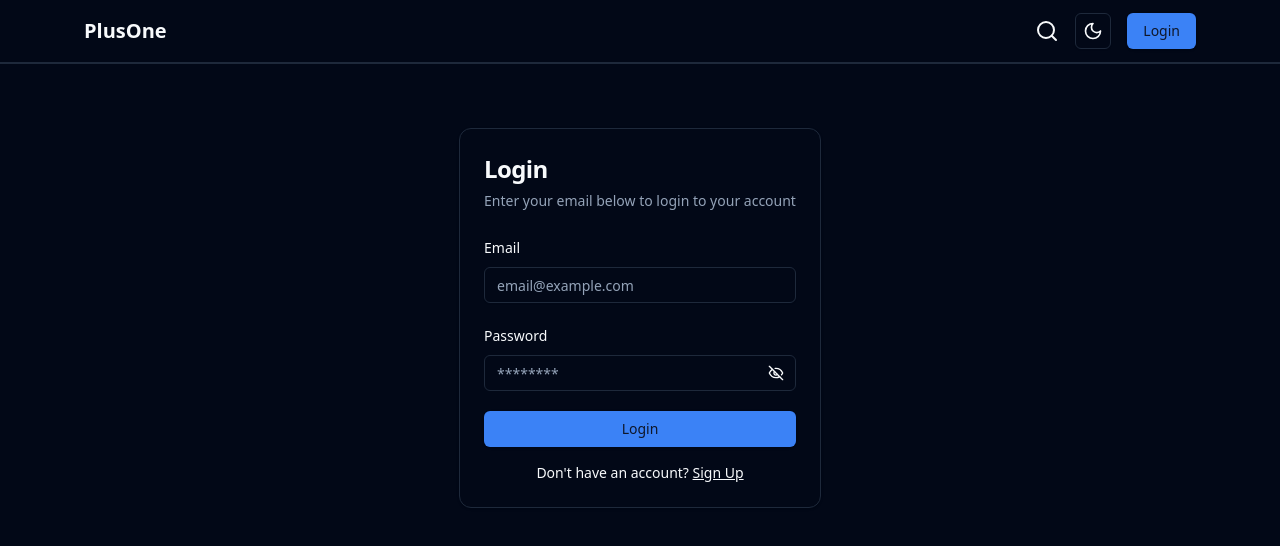
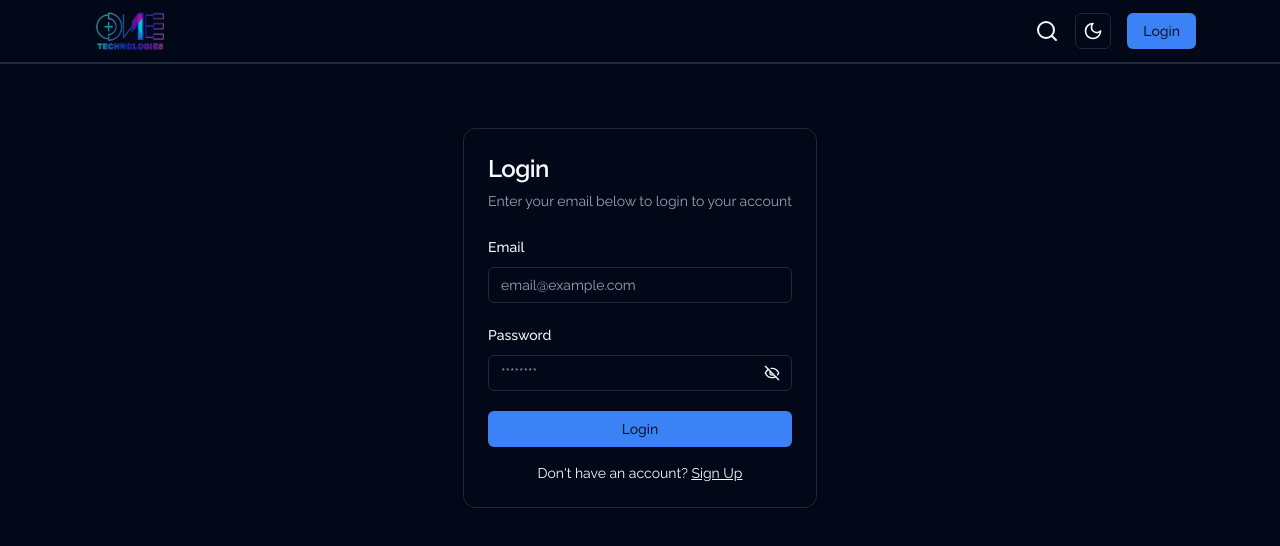
Before and after one commit to xeuxdev/Plusone, a React (Vite) app in the folder frontend/: page /login in a window 1280 px wide. Shown: the top 546 px of the page. Built offline with nearby package versions, Linux system fonts and the light colour scheme; no server answers.

Commit message:
update logo, add raleway font,

```diff
--- a/frontend/index.html
+++ b/frontend/index.html
@@ -2,9 +2,16 @@
 <html lang="en">
   <head>
     <meta charset="UTF-8" />
-    <link rel="icon" type="image/svg+xml" href="/vite.svg" />
+    <link rel="icon" type="image/svg+xml" href="/logo.svg" />
     <meta name="viewport" content="width=device-width, initial-scale=1.0" />
     <title>PlusOne Technologies Blog</title>
+
+    <link rel="preconnect" href="https://fonts.googleapis.com" />
+    <link rel="preconnect" href="https://fonts.gstatic.com" crossorigin />
+    <link
+      href="https://fonts.googleapis.com/css2?family=Raleway:ital,wght@0,100..900;1,100..900&display=swap"
+      rel="stylesheet"
+    />
   </head>
   <body>
     <div id="root"></div>
--- a/frontend/src/components/header/index.tsx
+++ b/frontend/src/components/header/index.tsx
@@ -25,7 +25,7 @@ export default function Header() {
       <header className="fixed inset-0 z-50 w-full h-16 border-b-2 bg-background">
         <div className="flex items-center justify-between h-full max-w-6xl px-5 mx-auto ">
           <Link to="/" className="flex items-center gap-2">
-            <span className="text-xl font-bold">PlusOne</span>
+            <img src="/logo.svg" className="w-16 md:w-20 lg:w-24" />
           </Link>
           <div className="flex items-center gap-4">
             <Icons.search
--- a/frontend/src/components/posts/comment-form.tsx
+++ b/frontend/src/components/posts/comment-form.tsx
@@ -40,9 +40,7 @@ export default function PostCommentForm({ post_id }: Props) {
       comment: comment,
       post_id: post_id,
     }).then(() => {
-      form.reset({
-        comment: "",
-      });
+      form.reset();
     });
   }
 
--- a/frontend/src/index.css
+++ b/frontend/src/index.css
@@ -1,6 +1,10 @@
 @tailwind base;
 @tailwind components;
 @tailwind utilities;
+
+* {
+  font-family: "Raleway", sans-serif;
+}
 
 @layer base {
   :root {
--- a/frontend/src/lib/http-helpers.ts
+++ b/frontend/src/lib/http-helpers.ts
@@ -39,7 +39,9 @@ export const APIs = {
   searchPosts: (query: string) => `/post/search?term=${query}`,
   createPost: "/post/create",
   editPost: (id: string) => `/post/${id}/edit`,
-  uploadBanner: "https://api.cloudinary.com/v1_1/dksup6zjc/image/upload",
+  uploadBanner: `https://api.cloudinary.com/v1_1/${
+    import.meta.env.VITE_UPLOAD_CLOUD_NAME
+  }/image/upload`,
 
   // comments
   createComment: (id: string) => `/post/${id}/comments/create`,
```
Also changed, not shown: frontend/public/logo.svg (added).
